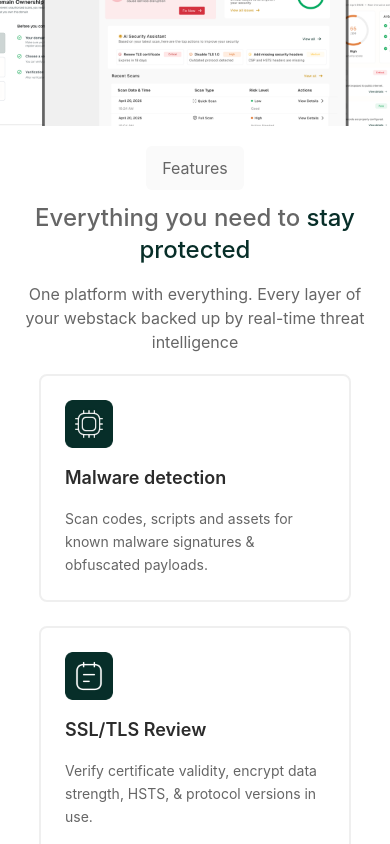
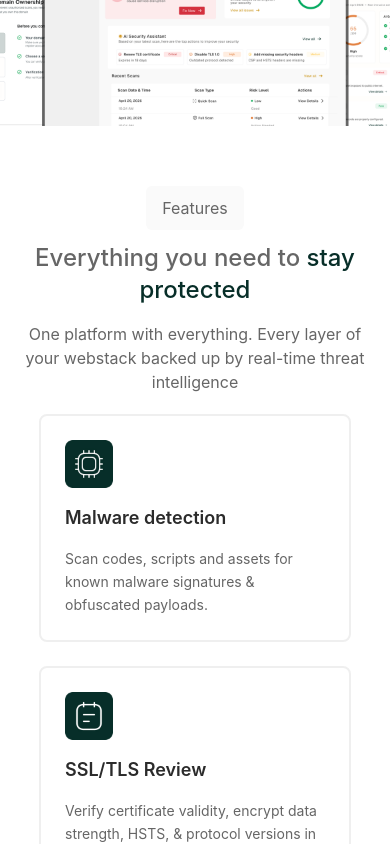
Before and after one commit to hngprojects/vuln-watch-fe, a Next.js app: page / in a window 390 px wide. Shown: the part 740-1584 px from the top of the page. Built offline with nearby package versions, Linux system fonts and the light colour scheme.

Commit message:
feat: adjust desktop and mobile padding on feature section

```diff
--- a/src/features/landing/components/featureSection/features.tsx
+++ b/src/features/landing/components/featureSection/features.tsx
@@ -4,7 +4,7 @@ import { FeaturesData } from '~/features/landing/constants/featureSection'
 
 export default function Features() {
   return (
-    <div className="bg-white pb-10">
+    <div className="bg-white py-10 sm:py-24">
       <div className="mx-auto max-w-[1200px]">
         <div className="flex flex-col items-center py-5 text-center">
           <span className="mb-3 rounded-md bg-[#FAFAFA] px-4 py-2.5 sm:mb-4 md:mb-5">
```
